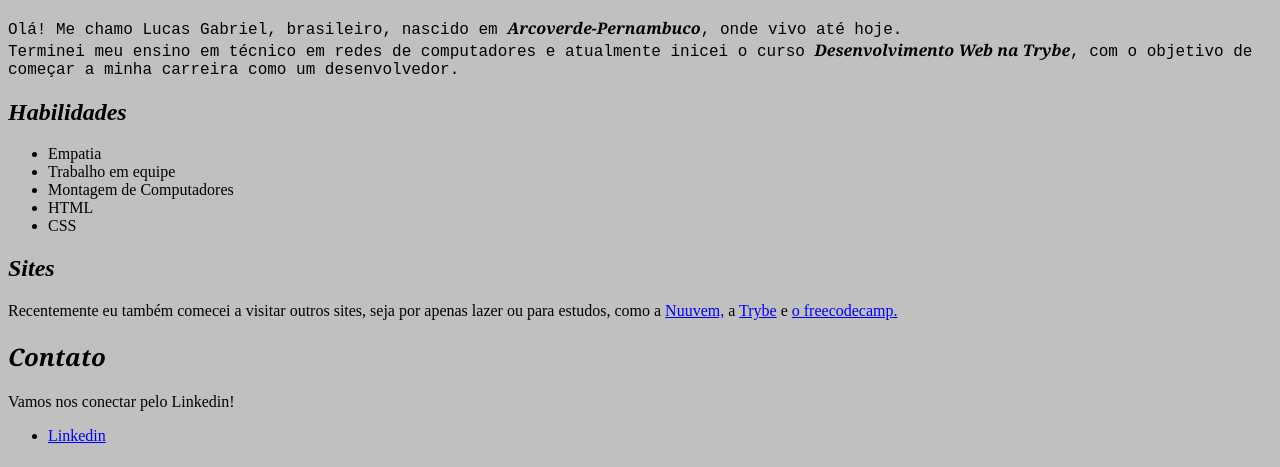
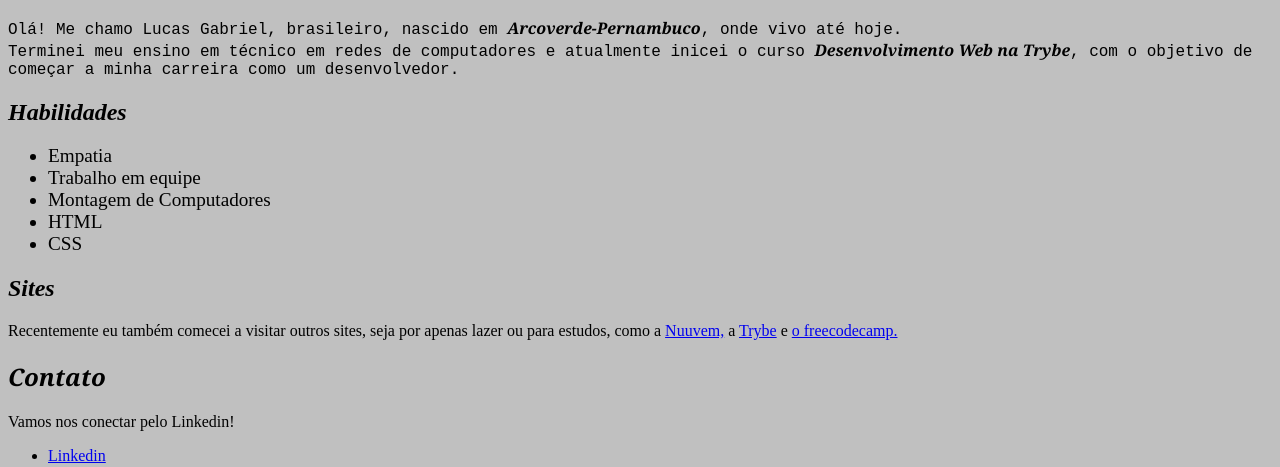
Before and after one commit to Lucas-Coimbra/Lucas-Coimbra.github.io, a plain HTML site: page index.html in a window 1280 px wide. Shown: the part 477-944 px from the top of the page. Drawn offline with Linux system fonts and the light colour scheme.

Commit message:
Adicionar último requisito 3.2

```diff
--- a/index.html
+++ b/index.html
@@ -19,6 +19,9 @@
           font-style: oblique;
           font-family: Georgia, 'Times New Roman', sans-serif;
           color: 141414;
+      }
+      .elements {
+          font-size: larger;
       }
 
     </style>
@@ -42,11 +45,11 @@
         de começar a minha carreira como um desenvolvedor.</p>
     <h2 id="habilidades"><em>Habilidades</em></h2>
         <ul>
-            <li>Empatia</li>
-            <li>Trabalho em equipe</li>
-            <li>Montagem de Computadores</li>
-            <li>HTML</li>
-            <li>CSS</li>
+            <li class="elements">Empatia</li>
+            <li class="elements">Trabalho em equipe</li>
+            <li class="elements">Montagem de Computadores</li>
+            <li class="elements">HTML</li>
+            <li class="elements">CSS</li>
         </ul>
 
     <h2 id="sites"><em>Sites</em></h2>
```
